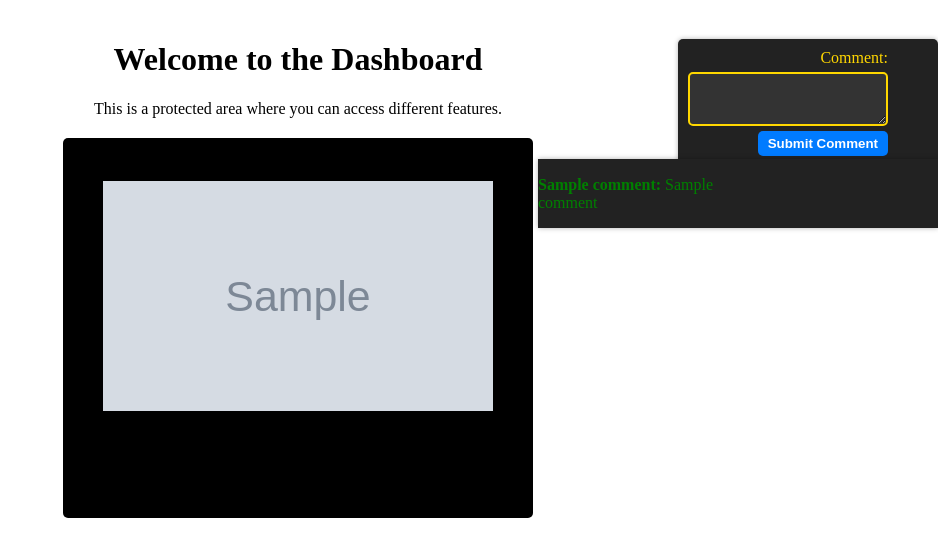
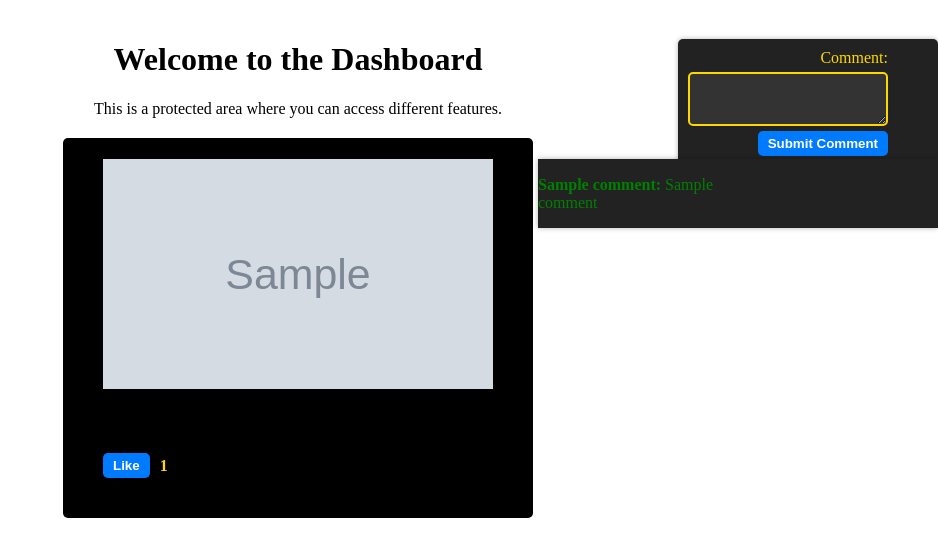
Before and after one commit to Bogwhite4990/Social-Network, a Flask app: template templates/dashboard.html in a window 1280 px wide. Shown: the part 51-608 px from the top of the page, without its empty margins (342-1280 px from the left). Run offline with Flask 3, Linux system fonts and the light colour scheme; tables that the repository leaves empty hold one stand-in row (values such as "Sample post"); the template is opened without the code that fills it: values that come from a table or form of the project are taken from there, most other values are stand-ins (such as "Sample title", 1, 10 or a date in 2020); grey boxes marked "Sample" are stand-in pictures.

Commit message:
add like button and functionality

```diff
--- a/main.py
+++ b/main.py
@@ -45,11 +45,19 @@ conn.commit()
 db = SQLAlchemy(app)
 
 
+# Add this model for tracking likes
+class Like(db.Model):
+    id = db.Column(db.Integer, primary_key=True)
+    user_id = db.Column(db.Integer, db.ForeignKey("user.id"), nullable=False)
+    photo_id = db.Column(db.Integer, db.ForeignKey("photo.id"), nullable=False)
+
+
 class Photo(db.Model):
     id = db.Column(db.Integer, primary_key=True)
     filename = db.Column(db.String(255), nullable=False)
     user_id = db.Column(db.Integer, db.ForeignKey("user.id"), nullable=False)
     user = db.relationship("User", backref=db.backref("photos", lazy=True))
+    likes = db.relationship("Like", backref="photo", lazy=True)
 
 
 class User(db.Model, UserMixin):
@@ -59,6 +67,7 @@ class User(db.Model, UserMixin):
     email = db.Column(db.String(120), unique=True, nullable=False)
     profile_photo = db.Column(db.String(255))  # Add this line
     profile_photos = db.Column(db.String(1000))  # Store a list of filenames
+    likes = db.relationship("Like", backref="user", lazy=True)
 
     def __init__(self, username, password, email):
         self.username = username
@@ -239,6 +248,32 @@ def add_comment():
     return redirect(url_for("dashboard"))  # Redirect to your dashboard route
 
 
+@app.route("/like_photo/<int:photo_id>", methods=["POST"])
+@login_required
+def like_photo(photo_id):
+    photo = Photo.query.get(photo_id)
+
+    if not photo:
+        return jsonify({"error": "Photo not found"})
+
+    user = current_user
+    like = Like.query.filter_by(user_id=user.id, photo_id=photo.id).first()
+
+    if like:
+        # User has already liked the photo, remove the like
+        db.session.delete(like)
+    else:
+        # User hasn't liked the photo, add a like
+        new_like = Like(user=user, photo=photo)
+        db.session.add(new_like)
+
+    db.session.commit()
+
+    # Return the updated like count
+    like_count = len(photo.likes)
+    return jsonify({"like_count": like_count})
+
+
 @app.route("/delete_comment/<int:comment_id>", methods=["POST"])
 @login_required
 def delete_comment(comment_id):
@@ -260,6 +295,11 @@ def delete_photo(photo_id):
     if photo:
         # Check if the user is the owner of the photo (optional)
         if photo.user_id == current_user.id:
+            # Delete the associated likes
+            likes = Like.query.filter_by(photo_id=photo.id).all()
+            for like in likes:
+                db.session.delete(like)
+
             # Delete the photo from the database
             db.session.delete(photo)
             db.session.commit()
--- a/static/dashboard.css
+++ b/static/dashboard.css
@@ -304,6 +304,14 @@
 }
 
 /* Add these styles to your CSS */
+/* Styling for the like button */
+/* Add this CSS to style the like count */
+.like-section {
+    display: flex;
+    align-items: center;
+    margin-top: 10px; /* Adjust the margin as needed */
+}
+
 .like-button {
     background-color: #007bff;
     color: white;
@@ -311,4 +319,17 @@
     padding: 5px 10px;
     border-radius: 5px;
     cursor: pointer;
+    font-weight: bold;
+    transition: background-color 0.3s, color 0.3s;
+    margin-right: 10px; /* Add spacing between like button and count */
 }
+
+.like-button:hover {
+    background-color: #0056b3;
+}
+
+.like-count {
+    font-weight: bold;
+    color: gold;
+    font-size: 16px; /* Adjust the font size as needed */
+}
--- a/templates/dashboard.html
+++ b/templates/dashboard.html
@@ -27,7 +27,19 @@
             <img class="uploaded-image" src="{{ url_for('static', filename='uploads/' ~ photo.filename) }}" alt="Uploaded Photo">
             <p>Uploaded by {{ photo.user.username }}</p>
         </div>
+        <div class="like-section">
+            <button class="like-button" data-photo-id="{{ photo.id }}" data-liked="{{ photo.is_liked_by_current_user }}">
+    {% if photo.is_liked_by_current_user %}
+        Unlike
+    {% else %}
+        Like
+    {% endif %}
+</button>
+<span class="like-count">{{ photo.likes|length }}</span>
+
         </div>
+    </div>
+                        <br>
                         {% if current_user == photo.user %}
                             <form class="delete-form" action="{{ url_for('delete_photo', photo_id=photo.id) }}" method="POST">
                                 <button class="delete-button" type="submit">Delete</button>
@@ -39,7 +51,8 @@
 
             {% if not photos %}
                 <p>No photos uploaded</p>
-            {% endif %}</center>
+            {% endif %}
+            </center>
         </div>
 
         <div class="comments-section">
@@ -67,6 +80,41 @@
     <input type="file" id="upload-photo" style="display: none;" accept="image/jpeg,image/png" onchange="handleImageUpload(this)">
 
     <script>
+// JavaScript to handle like button clicks
+const likeButtons = document.querySelectorAll('.like-button');
+
+likeButtons.forEach(button => {
+    button.addEventListener('click', async () => {
+        const photoId = button.getAttribute('data-photo-id');
+        const liked = button.getAttribute('data-liked') === 'true';
+        const likeCount = button.querySelector('.like-count');
+
+        const response = await fetch(`/like_photo/${photoId}`, {
+            method: 'POST',
+        });
+
+        if (response.ok) {
+            const data = await response.json();
+
+            // Toggle the liked status
+            const newLiked = !liked;
+            button.setAttribute('data-liked', newLiked);
+
+            // Toggle the button text
+            if (newLiked) {
+                button.textContent = 'Unlike';
+            } else {
+                button.textContent = 'Like';
+            }
+
+            // Update the like count
+            likeCount.textContent = data.like_count;
+        }
+    });
+});
+
+
+        // Function to handle image uploads (if needed)
         function handleImageUpload(input) {
             if (input.files && input.files[0]) {
                 var formData = new FormData();
```
Lines whose indentation alone changed are shown as unchanged.
